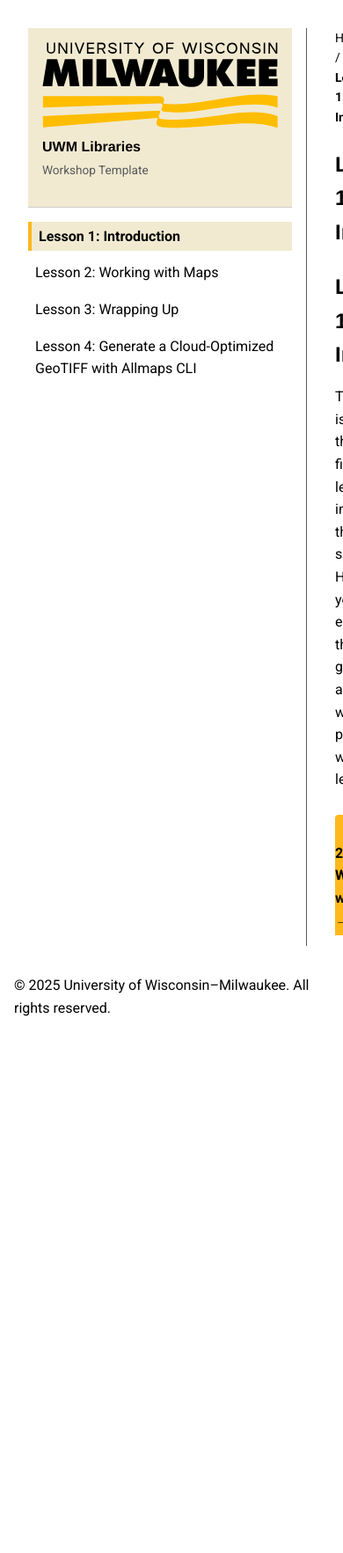
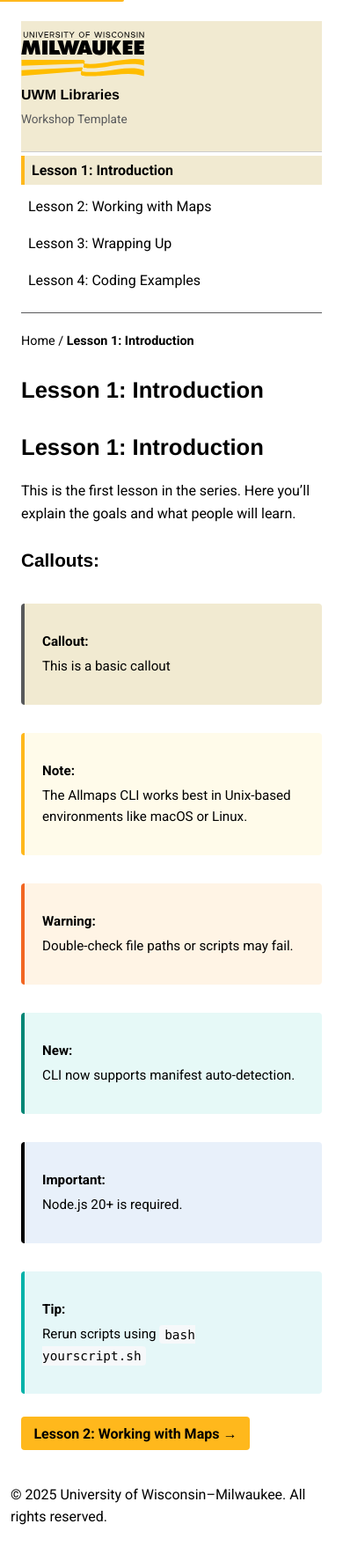
Before and after one commit to UWM-Libraries/uwm-workshop-theme, a Jekyll site: the page built from _lessons/01-intro.md, in a window 390 px wide. Shown: the whole page at 88% size. Built offline with Jekyll 4.4.1, drawn with Linux system fonts in a browser that asks for light colours; before the commit the page ends 1190 px from its top, so only the background shows below that.

Commit message:
callouts and mobile responsive elements

```diff
--- a/_layouts/default.html
+++ b/_layouts/default.html
@@ -13,6 +13,7 @@
     <link rel="stylesheet" href="{{ '/assets/css/main.css' | relative_url }}">
   </head>
   <body>
+    <a class="skip-to-content" href="#main">Skip to content</a>
     <!-- <header class="site-header">
       <div class="header-inner">
         <h1 class="site-title">
@@ -28,7 +29,7 @@
       </div>
     </header> -->
 
-    <main class="site-content">
+    <main id="main" class="site-content">
       {{ content }}
     </main>
 
--- a/_layouts/home.html
+++ b/_layouts/home.html
@@ -26,7 +26,7 @@ layout: default
     </div>
   </aside>
 
-  <main class="main-content">
+  <div class="main-content">
     <section class="home-intro">
       <h1>{{ site.title }}</h1>
       <p class="lead">{{ site.description }}</p>
@@ -43,5 +43,5 @@ layout: default
         {% endfor %}
       </ol>
     </section>
-  </main>
+  </div>
 </div>
--- a/_layouts/with-sidebar.html
+++ b/_layouts/with-sidebar.html
@@ -26,7 +26,7 @@ layout: default
     </nav>
   </aside>
 
-  <main class="main-content">
+  <div class="main-content">
     {% assign lessons = site.lessons | sort: "position" %}
     {% assign current = page %}
     {% assign current_index = nil %}
@@ -50,5 +50,5 @@ layout: default
     </nav>
 
     {{ content }}
-  </main>
+  </div>
 </div>
--- a/_lessons/01-intro.md
+++ b/_lessons/01-intro.md
@@ -8,3 +8,23 @@ permalink: /lessons/intro/
 # Lesson 1: Introduction
 
 This is the first lesson in the series. Here you’ll explain the goals and what people will learn.
+
+## Callouts:
+
+> **Callout:** This is a basic callout
+{: .callout}
+
+> **Note:** The Allmaps CLI works best in Unix-based environments like macOS or Linux.
+{: .callout .note }
+
+> **Warning:** Double-check file paths or scripts may fail.
+{: .callout .warning }
+
+> **New:** CLI now supports manifest auto-detection.
+{: .callout .new }
+
+> **Important:** Node.js 20+ is required.
+{: .callout .important }
+
+> **Tip:** Rerun scripts using `bash yourscript.sh`
+{: .callout .tip }
--- a/assets/css/main.scss
+++ b/assets/css/main.scss
@@ -30,6 +30,7 @@ body {
   line-height: 1.6;
   margin: 0;
   padding: 1rem;
+  max-width: 200ch;
 }
 
 h1, h2, h3, h4, h5 {
@@ -191,7 +192,7 @@ pre, code {
 
 pre {
   width: 100%;
-  max-width: 90ch;
+  max-width: 120ch;
   margin: 1.5rem 0;
   padding: 1rem;
   overflow-x: auto;
@@ -211,3 +212,149 @@ pre code {
   padding: 0;
   border: none;
 }
+
+/* --------------------------------------------------
+   Callouts (Just the Docs-style with UWM Colors)
+-------------------------------------------------- */
+
+.callout {
+  padding: 1rem 1.25rem;
+  margin: 2rem 0;
+  border-left: 4px solid var(--uwm-gray);
+  border-radius: 4px;
+  background-color: var(--uwm-cream);
+  max-width: 90ch;
+  font-size: 0.95rem;
+
+  &.important {
+    border-left-color: var(--uwm-blue);
+    background-color: #e8f0fa;
+  }
+
+  &.warning {
+    border-left-color: var(--uwm-orange);
+    background-color: #fff4e5;
+  }
+
+  &.note {
+    border-left-color: var(--uwm-gold);
+    background-color: #fffbea;
+  }
+
+  &.new {
+    border-left-color: var(--uwm-teal);
+    background-color: #e6f9f7;
+  }
+
+  &.tip {
+    border-left-color: var(--uwm-aqua);
+    background-color: #e5f7f8;
+  }
+
+  strong {
+    display: block;
+    margin-bottom: 0.25rem;
+    font-weight: bold;
+  }
+}
+
+/* -------------------------------------------
+   Responsive tweaks
+   Base breakpoint: tablets & phones
+------------------------------------------- */
+@media (max-width: 960px) {
+  .layout-with-sidebar {
+    flex-direction: column;
+    gap: 1rem;
+    padding: 0.75rem;
+  }
+
+  .sidebar {
+    flex: 0 0 auto;      /* don’t reserve width */
+    border-right: 0;
+    border-bottom: 1px solid var(--uwm-gray);
+    padding-right: 0;
+    padding-bottom: 0.75rem;
+  }
+
+  .sidebar-header {
+    padding: 0.75rem 0;
+  }
+
+  .sidebar-logo {        /* if you added a logo class earlier */
+    max-width: 140px;
+    height: auto;
+  }
+
+  .lesson-sidebar-nav ul {
+    margin: 0.25rem 0 0;
+  }
+
+  .lesson-sidebar-nav a {
+    padding: 0.5rem 0.25rem;
+  }
+
+  .main-content {
+    padding-top: 0.25rem;
+  }
+
+  .breadcrumbs {
+    font-size: 0.9rem;
+    margin-bottom: 0.75rem;
+  }
+
+  /* Buttons: easier tap targets, wrap nicely */
+  .btn,
+  button {
+    padding: 0.6rem 0.9rem;
+  }
+
+  .lesson-nav ul {
+    flex-wrap: wrap;
+    gap: 0.5rem;
+  }
+
+  /* Code blocks: full width on small screens */
+  pre {
+    max-width: 100%;
+    margin: 1rem 0;
+    font-size: 0.85rem;  /* small bump down to avoid sideways scroll */
+  }
+
+  /* Images: never overflow */
+  img {
+    max-width: 100%;
+    height: auto;
+  }
+}
+
+/* -------------------------------------------
+   Tiny phones
+------------------------------------------- */
+@media (max-width: 480px) {
+  h1 { font-size: 1.6rem; }
+  h2 { font-size: 1.3rem; }
+  body { padding: 0.75rem; }
+}
+
+/* -------------------------------------------
+   Skip to Content Link
+------------------------------------------- */
+
+.skip-to-content {
+  position: absolute;
+  top: -40px;
+  left: 0;
+  background: var(--uwm-gold);
+  color: var(--panther-black);
+  padding: 0.5rem 1rem;
+  z-index: 1000;
+  text-decoration: none;
+  font-weight: bold;
+  border-radius: 0 0 2px 0;
+  transition: top 0.2s ease;
+}
+
+.skip-to-content:focus {
+  top: 0;
+}
```
Also changed, not shown: 404.html (+1 -15 lines), _lessons/04-code.md (added, +53 -0 lines), _lessons/04-geotiff.md (deleted, +0 -163 lines).
